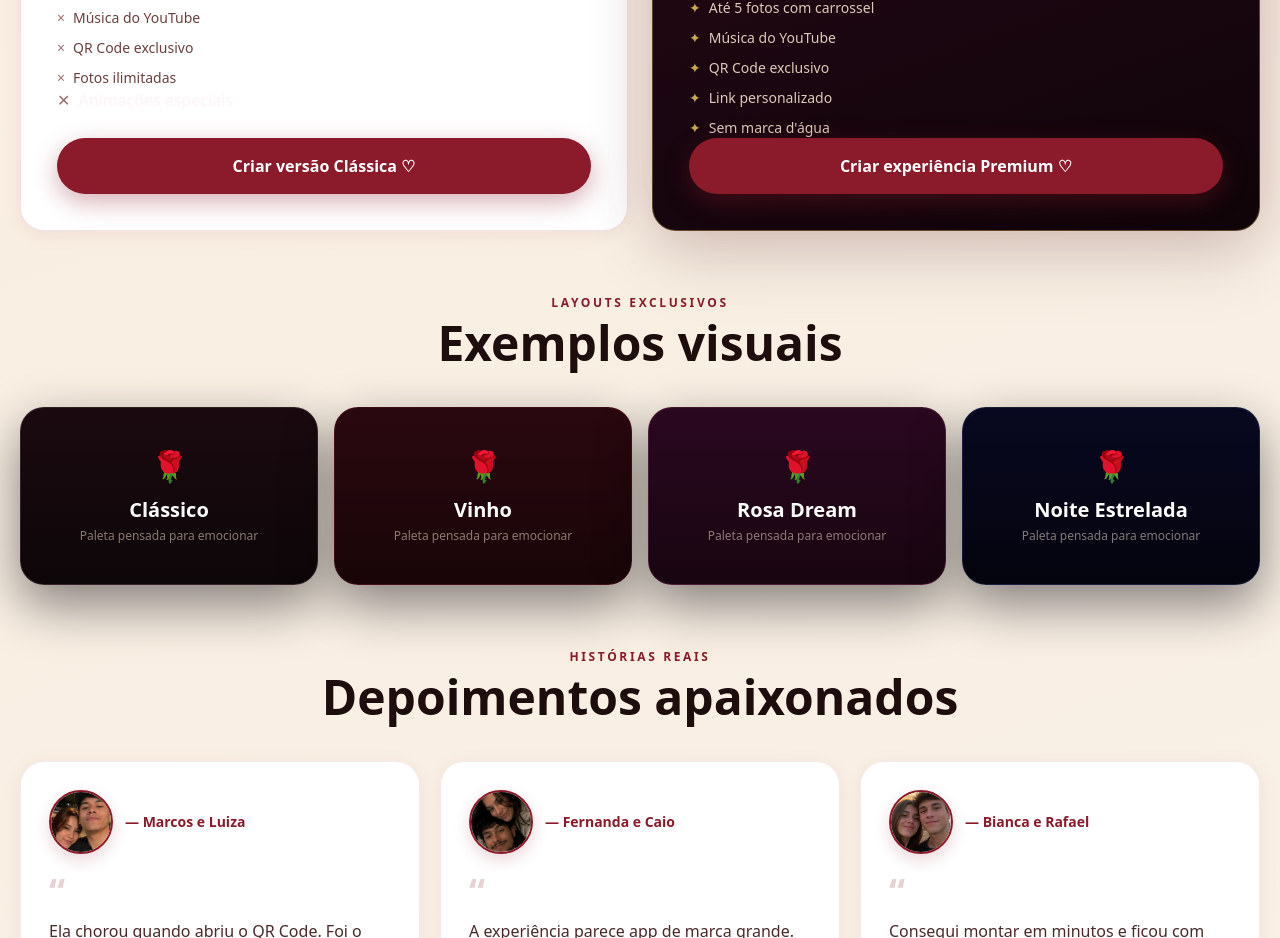
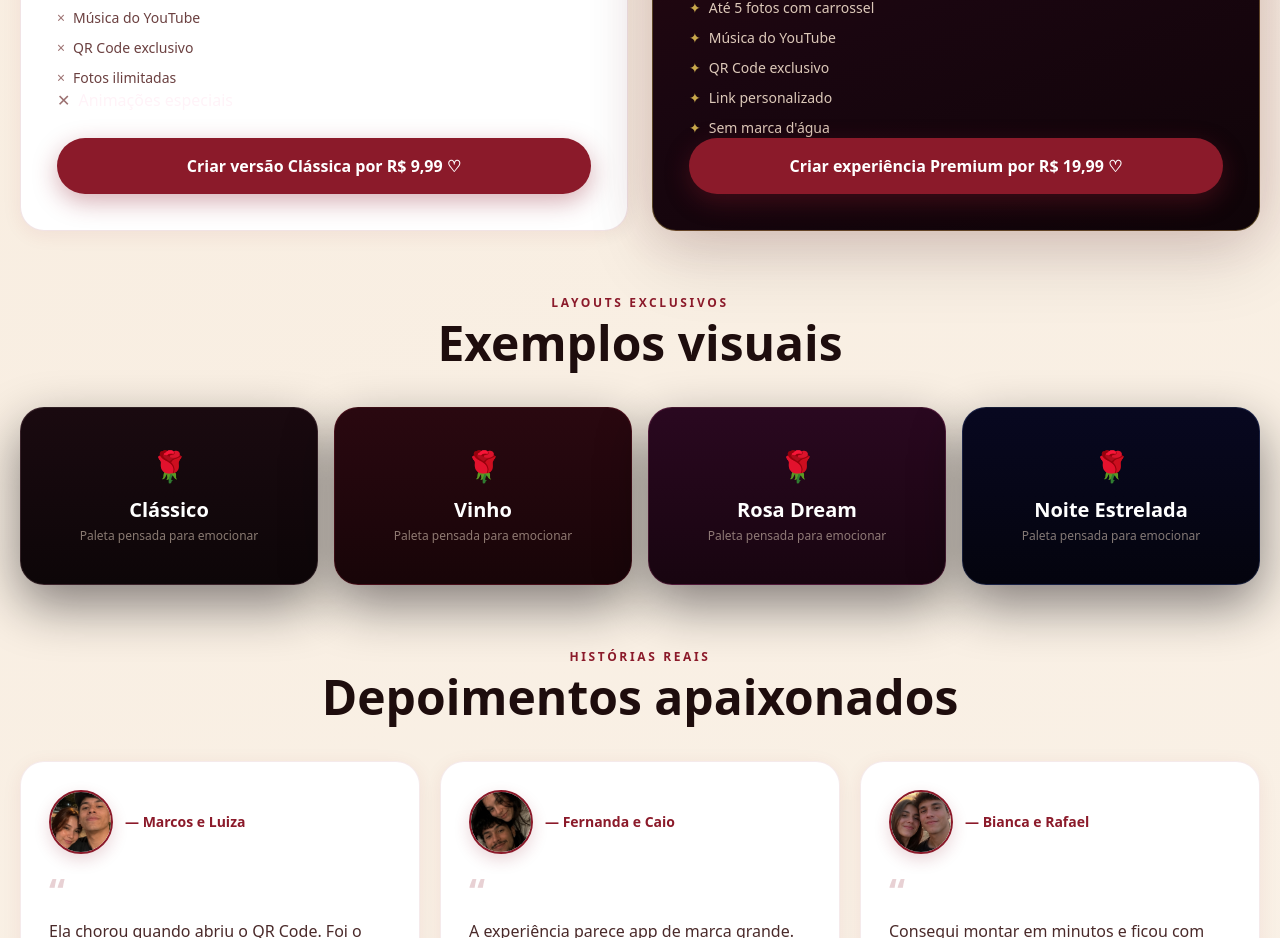
Before and after one commit to vinicus2008kk-collab/nosso-momento, a Next.js app: page / in a window 1280 px wide. Shown: the part 1900-2838 px from the top of the page. Built offline with nearby package versions, Linux system fonts and the light colour scheme; a web font is replaced by a local one.

Commit message:
Altera grátis para clássico

```diff
--- a/app/page.tsx
+++ b/app/page.tsx
@@ -270,7 +270,7 @@ export default function HomePage() {
   Animações especiais
 </li>
             <PrimaryButton href="/criar" className="mt-auto w-full py-4 text-base">
-  Criar versão Clássica ♡
+  Criar versão Clássica por R$ 9,99 ♡
 </PrimaryButton>
           </div>
 
@@ -299,7 +299,7 @@ export default function HomePage() {
               <li className="flex items-center gap-2"><span style={{ color: "#c9a84c" }}>✦</span> Sem marca d&apos;água</li>
             </ul>
             <PrimaryButton href="/criar" className="mt-auto w-full py-4 text-base">
-              Criar experiência Premium ♡
+              Criar experiência Premium por R$ 19,99 ♡
             </PrimaryButton>
           </div>
         </div>
```
